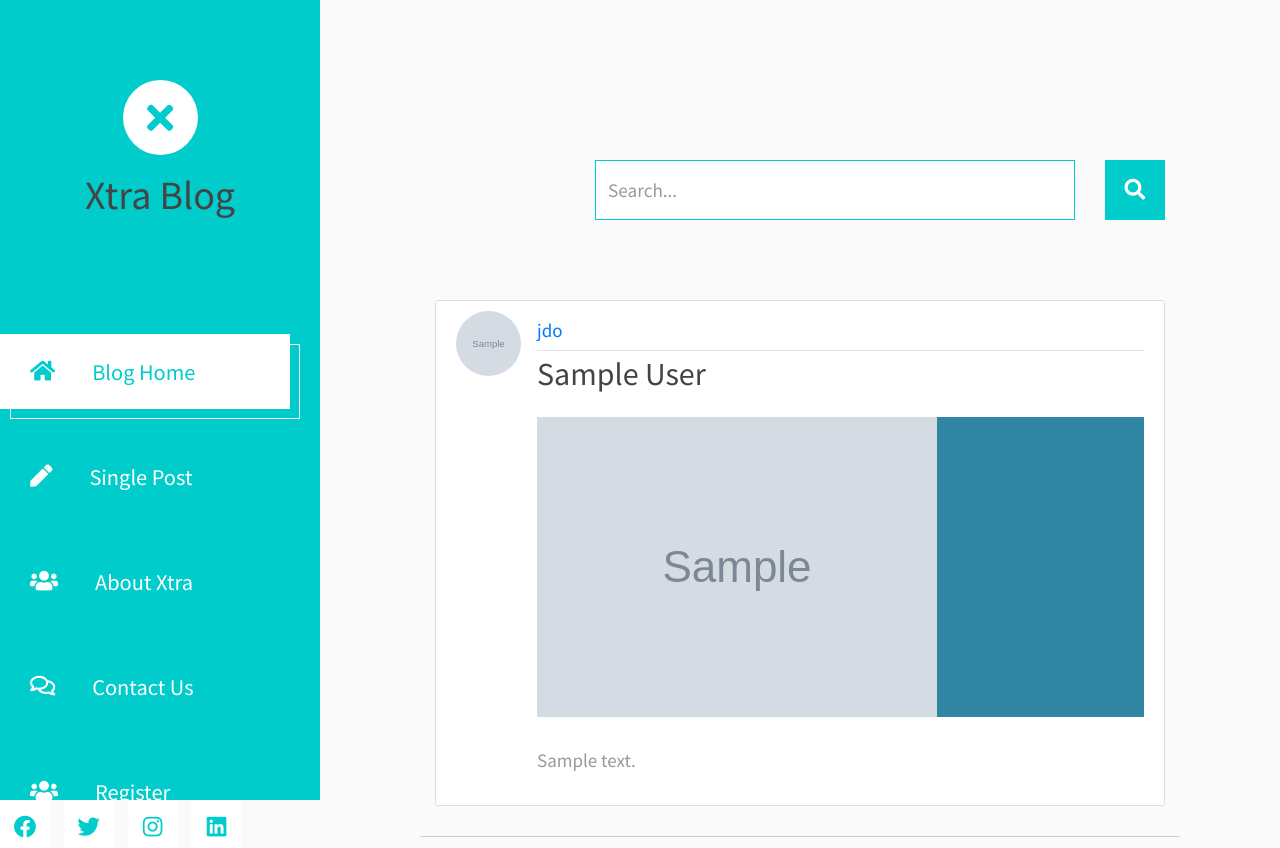
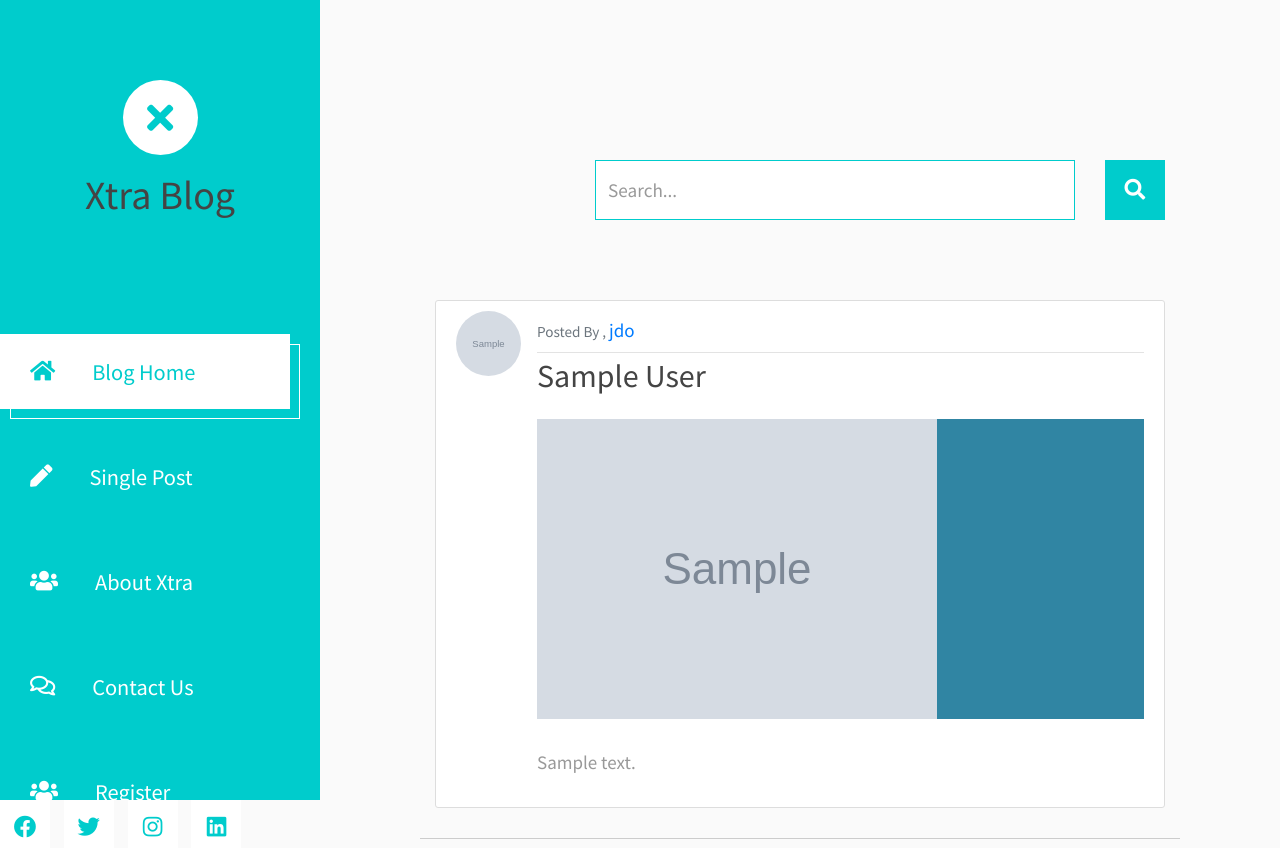
Before and after one commit to mhammed2020/Visit-Morocco-Platform, a Django app: page /detail/1/ in a window 1280 px wide. Shown: the top 848 px of the page. Run offline with Django 3.2, Linux system fonts and the light colour scheme; data comes from the database, SQL or seed files in the repository; tables that the repository leaves empty hold one stand-in row (values such as "Sample post"); grey boxes marked "Sample" are stand-in pictures; some libraries are stand-ins or nearby versions.

Commit message:
customiz post detail

```diff
--- a/templates/accounts/post_detail.html
+++ b/templates/accounts/post_detail.html
@@ -7,6 +7,7 @@
 
     <div class="media-body">
       <div class="article-metadata">
+        <small class="text-muted">Posted By , </small>
         <a class="mr-2" href="#">{{ post.author }}</a>
 
       </div>
```
